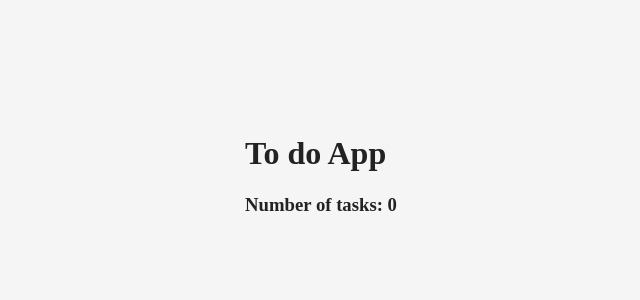
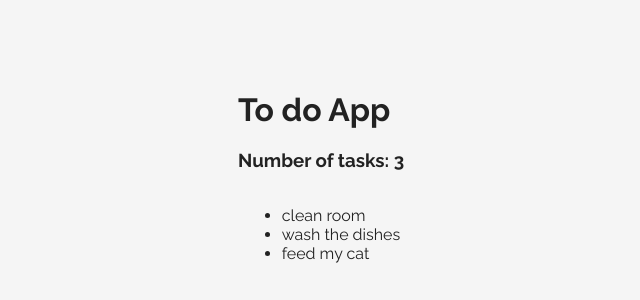
Before and after one commit to JaroslawMejer/Webpack-first-steps, a React app: page / in a window 1280 px wide. Shown: the part 226-526 px from the top of the page, without its empty margins (319-959 px from the left). Built offline with nearby package versions, Linux system fonts and the light colour scheme.

Commit message:
Add new JS

```diff
--- a/package.json
+++ b/package.json
@@ -14,6 +14,8 @@
     "babel-preset-env": "^1.7.0",
     "babel-preset-react": "^6.24.1",
     "css-loader": "^0.28.11",
+    "html-webpack-plugin": "^3.2.0",
+    "optimize-js-plugin": "0.0.4",
     "react": "^16.4.1",
     "react-dom": "^16.4.1",
     "style-loader": "^0.21.0"
--- a/src/components/TodoList.js
+++ b/src/components/TodoList.js
@@ -0,0 +1,6 @@
+import React from 'react';
+
+
+const TodoList = props => <ul> {props.tasks.map(li => <li key={li.id}>{li.text}</li>)}</ul>
+
+export default TodoList
--- a/src/containers/App.css
+++ b/src/containers/App.css
@@ -1,6 +1,7 @@
 body{
     margin: 0;
     padding: 0;
+    font-family: 'Raleway', sans-serif;
 }
 .TodoApp {
     background-color: #F5F5F5;
--- a/src/containers/App.js
+++ b/src/containers/App.js
@@ -1,13 +1,22 @@
 import React from 'react';
 import style from './App.css';
-import Title from './../components/Title'
+import Title from './../components/Title';
+import TodoList from './../components/TodoList'
 
 class App extends React.Component {
     constructor(props){
         super(props);
         this.state = {
-            data: [],
-            numberOfTasks: 0
+            data: [{
+                id: 1,
+                text: 'clean room'
+            }, {
+                id: 2,
+                text: 'wash the dishes'
+            }, {
+                id: 3,
+                text: 'feed my cat'
+            }]
         };
     }
     addTodo(val){
@@ -16,22 +25,19 @@ class App extends React.Component {
             id: uuid.v4(),
         };
         const data = [...this.state.data, todo];
-        this.setState({
-            data: data,
-            numberOfTasks: this.state.numberOfTasks + 1
-        });
+        this.setState({data});
     }
     removeTodo(id) {
         const remainder = this.state.data.filter(todo => todo.id !== id);
         this.setState({
-        data: remainder,
-        numberOfTasks: this.state.numberOfTasks - 1
+            data: remainder
         });
     }
     render() {
         return (
             <div className={style.TodoApp}>
-                <Title counter={this.state.numberOfTasks} />
+                <Title counter={this.state.data.length} />
+                <TodoList tasks={this.state.data} remove={this.removeTodo} />
             </div>
 
         );
--- a/index.html
+++ b/src/index.html
@@ -3,13 +3,11 @@
 <head>
 	<meta charset="utf-8">
 	<title>Webpack + React</title>
+	<link href="https://fonts.googleapis.com/css?family=Raleway:400,700&amp;subset=latin-ext" rel="stylesheet">
 </head>
 <body>
 	<div id="app">
 
 	</div>
-
-
-	<script src="build/app.bundle.js"></script>
 </body>
 </html>
--- a/webpack.config.js
+++ b/webpack.config.js
@@ -1,7 +1,22 @@
 const path = require('path');
+const HtmlWebpackPlugin = require('html-webpack-plugin');
+const OptimizeJsPlugin = require('optimize-js-plugin');
+
+const plugins = [new HtmlWebpackPlugin({
+    template: 'src/index.html',
+    filename: 'index.html',
+    inject: 'body'
+})];
 
 //webpack.config.js
 module.exports = (env) => {
+    if (env === 'production') {
+        plugins.push(
+            new OptimizeJsPlugin({
+                sourceMap: false
+            })
+        )
+    }
     return{
         mode: env || 'production',
         entry: './src/index.js',
@@ -28,6 +43,7 @@ module.exports = (env) => {
                     ]
                 }
         	]
-        }
+        },
+        plugins
     }
 };
```
Also changed, not shown: 3 other files (tests, documents, lock files or other folders).
